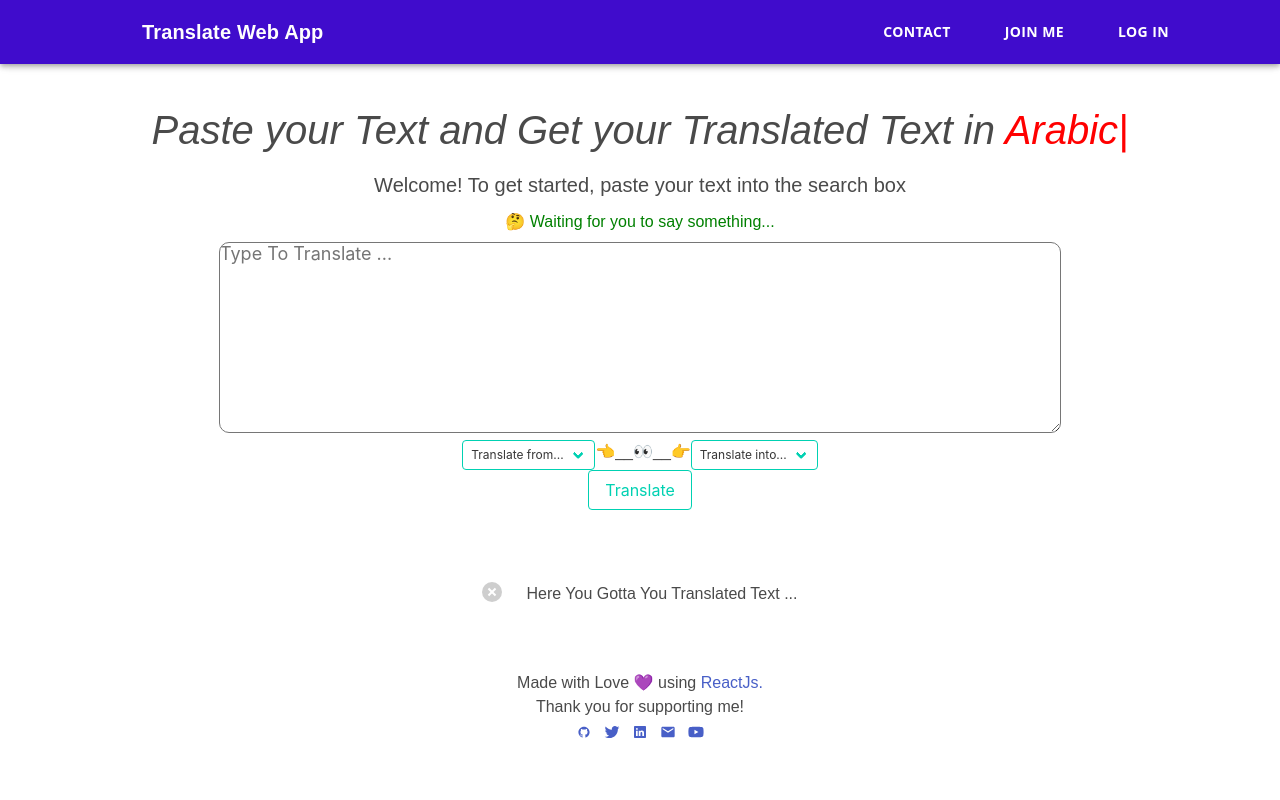
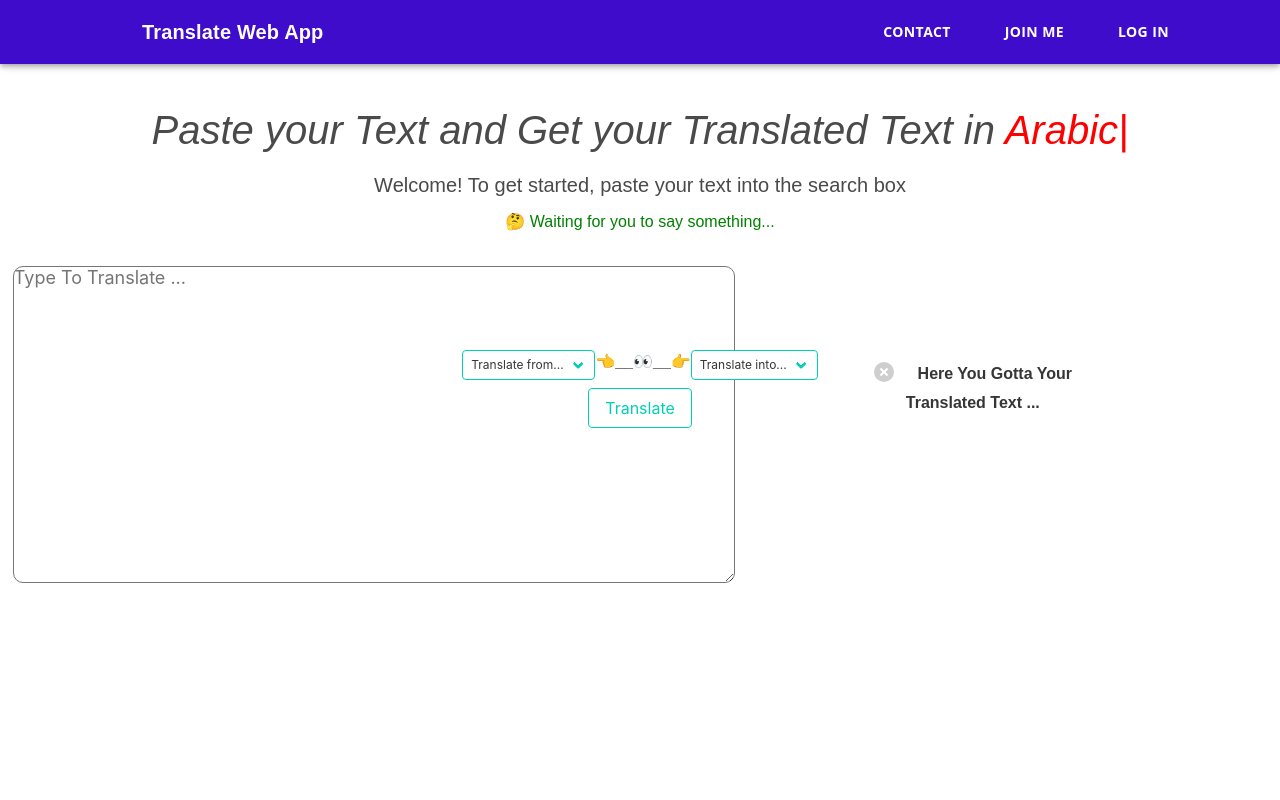
Before and after one commit to th-rpy/TranslateReactjsWebApp, a React (Create React App) app: page / in a window 1280 px wide. Shown: the top 800 px of the page. Built offline with nearby package versions, Linux system fonts and the light colour scheme.

Commit message:
Update the Translate and header component

```diff
--- a/src/App.js
+++ b/src/App.js
@@ -7,7 +7,12 @@ import Type from "./components/Type";
 
 function App() {
   return (
-    <div className="App">
+    <div
+      className="App"
+      style={{
+        backgroundColor: "#ffffff",
+      }}
+    >
       <Header />
       <Forms></Forms>
       <Footer />
--- a/src/components/Form.js
+++ b/src/components/Form.js
@@ -68,15 +68,25 @@ export default class Forms extends React.Component {
 
     return (
       <div>
-        <h4 className="mb-2" style={{ color: "green" }}>
+        <h3 className="mb-2" style={{ color: "green" }}>
           {value && valueTr
             ? "From : " +
               (value && `🗣 ${value}`) +
               " To : " +
               (valueTr && `🗣 ${valueTr}`)
             : "🤔 Waiting for you to say something..."}
-        </h4>
-        <div>
+        </h3>
+        <br />
+        <div style={{ height: "50rem", width: "100%", margin: "auto" }}>
+          <div
+            style={{
+              height: "30rem",
+              width: "20%",
+              marginLeft: "1%",
+              marginRight: "0%",
+              float: "left",
+            }}
+          >
             <textarea
               style={{
                 overflow: "hidden",
@@ -85,16 +95,30 @@ export default class Forms extends React.Component {
               }}
               id="edd-reviews-review"
               name="edd-reviews-review"
-            rows="9"
-            cols="70"
+              rows="15"
+              cols="60"
               aria-required="true"
               required="required"
               value={textOrg}
               onChange={this.handleTextTranslateChange}
               placeholder="Type To Translate ..."
-          ></textarea>
-          <br />
-          <div>
+            ></textarea>{" "}
+          </div>
+
+          <div
+            style={{
+              width: "50x",
+              height: "100px",
+
+              position: "absolute",
+              top: "0",
+              bottom: "0",
+              left: "0",
+              right: "0",
+
+              margin: "auto",
+            }}
+          >
             <div class="select is-primary is-small">
               <select class="select" onChange={this.handleChange}>
                 <option value="Select Language">Translate from...</option>
@@ -103,7 +127,7 @@ export default class Forms extends React.Component {
                 <option value="Arabic">Arabic</option>
               </select>
             </div>
-            <span>{"👈__👀__👉"}</span>
+            <strong>{"👈__👀__👉"}</strong>
             <div class="select is-primary is-small">
               <select onChange={this.handleChange2} class="select">
                 <option value="Select Language">Translate into...</option>
@@ -113,17 +137,36 @@ export default class Forms extends React.Component {
               </select>
             </div>
           </div>
-          <div>
+          <div style={{
+              width: "50x",
+              height: "25px",
+
+              position: "absolute",
+              top: "0",
+              bottom: "0",
+              left: "0",
+              right: "0",
+
+              margin: "auto",
+            }}>
             <button
               class="button is-primary is-outlined"
               onClick={this.handleClick}
             >
               Translate
             </button>
-            <br />
           </div>
-          <br />
+
           {clicked ? (
+            <div
+              style={{
+                height: "50rem",
+                width: "20%",
+                marginLeft: "0%",
+                marginRight: "14%",
+                float: "right",
+              }}
+            >
               <textarea
                 style={{
                   overflow: "hidden",
@@ -132,27 +175,41 @@ export default class Forms extends React.Component {
                 }}
                 id="edd-reviews-review"
                 name="edd-reviews-review"
-              cols="70"
-              rows="9"
+                cols="60"
+                rows="15"
                 aria-required="true"
                 required="required"
                 value={translatedText}
                 placeholder="Here, Your translated Text..."
-            ></textarea>
+              ></textarea>{" "}
+              <br />{" "}
+              <button
+                onClick={() => {
+                  navigator.clipboard.writeText(this.state.translatedText);
+                }}
+                class="button is-light"
+              >
+                Copy
+              </button>
+            </div>
           ) : (
-            <div>
+            <div style={{
+              height: "50rem",
+              width: "20%",
+              marginLeft: "0%",
+              marginRight: "14%",
+              float: "right",
+            }}>
+
             <br />
+              <br />  <br />
               <br />
-
-
               <button class="delete"> </button>
               <span class="icon has-text-info">
                 <i class="fas fa-info-circle"></i>
               </span>
-                <span>Here You Gotta You Translated Text ...</span>
-              <br />
-              <br />
-              <br />
+              <strong>Here You Gotta Your Translated Text ...</strong>
+
             </div>
           )}
         </div>
```
Lines whose indentation alone changed are shown as unchanged.
